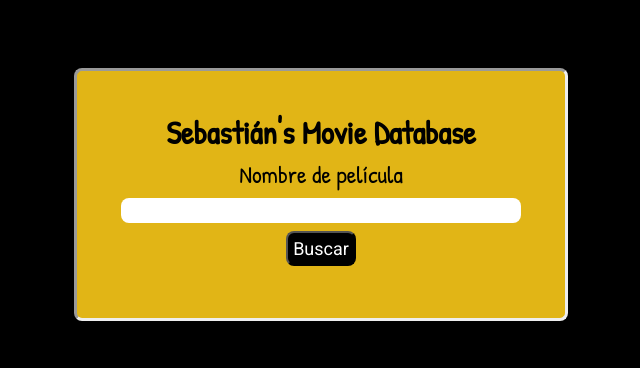
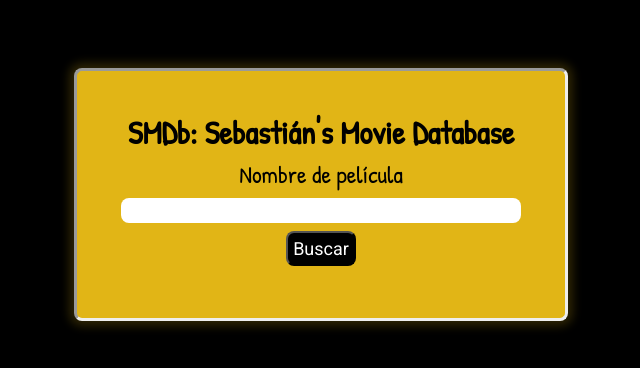
Before and after one commit to sebasmore1406/api-movie-database, a plain HTML site: page index.html in a window 1280 px wide. Shown: the part 206-574 px from the top of the page, without its empty margins (319-959 px from the left). Drawn offline with Linux system fonts and the light colour scheme.

Commit message:
Bug fixes.

```diff
--- a/css/style.css
+++ b/css/style.css
@@ -20,6 +20,7 @@ body {
     background-color: #e1b516;
     border: 3px inset #eee;
     border-radius: 1vh;
+    box-shadow: 0 0 10px 5px rgba(225, 181, 22, 0.2);
     color: black;
     padding: 5vh;
     margin: 10vh;
--- a/index.html
+++ b/index.html
@@ -17,7 +17,7 @@
 
 <body>
     <main class="container">
-        <h1>Sebastián's Movie Database</h1>
+        <h1>SMDb: Sebastián's Movie Database</h1>
         <article>
             <p>Nombre de película</p>
         </article>
```
